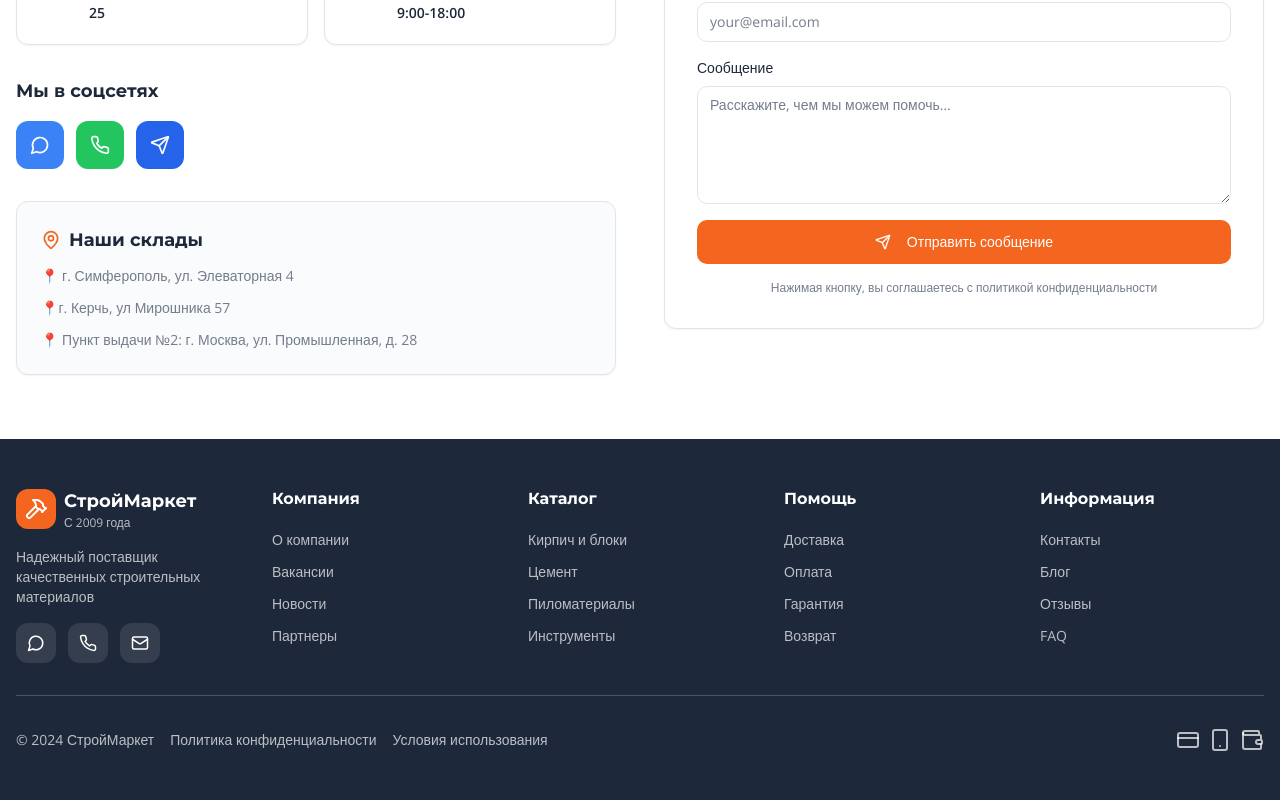
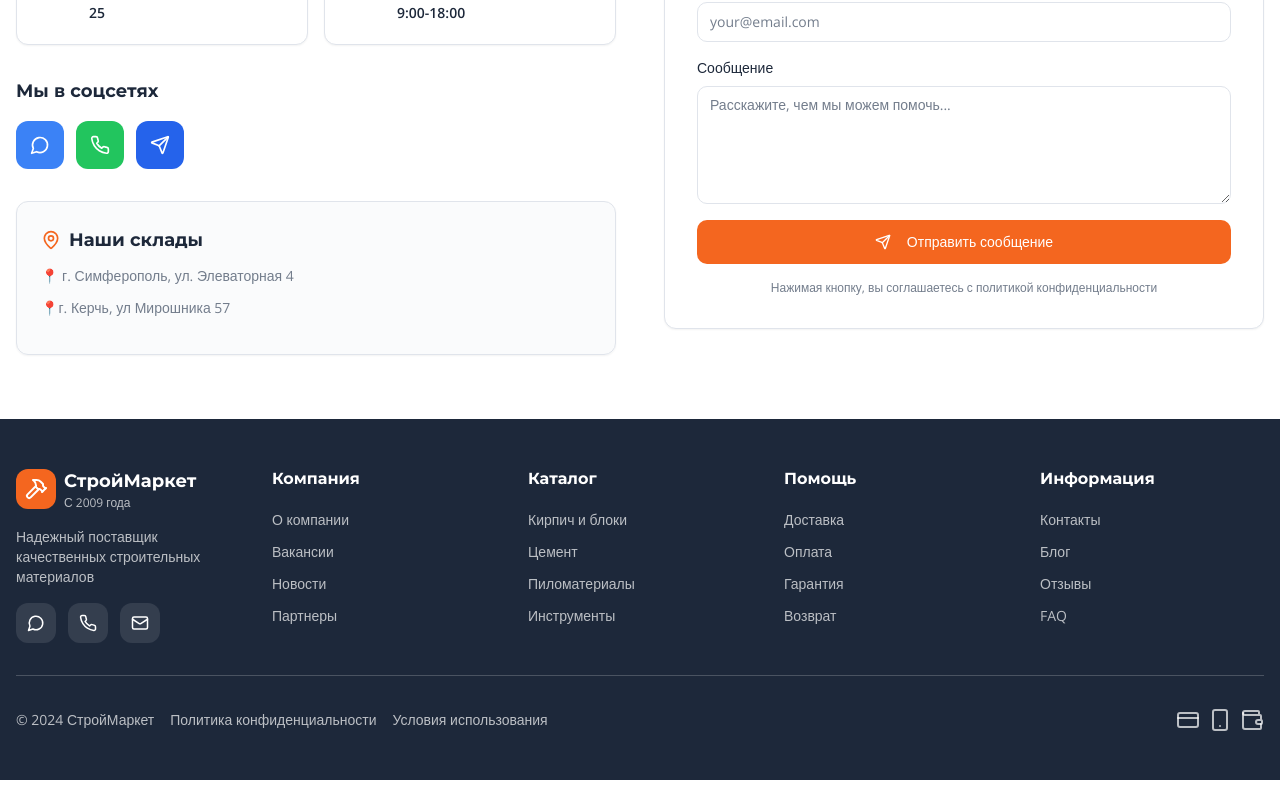
Before and after one commit to pr-poehali-dev/construction-materials-market, a React (Vite) app: page / in a window 1280 px wide. Shown: the part 6116-6916 px from the top of the page. Built offline with nearby package versions, Linux system fonts and the light colour scheme.

Commit message:
fix: обновление компонента

```diff
--- a/src/components/Contacts.tsx
+++ b/src/components/Contacts.tsx
@@ -99,7 +99,7 @@ const Contacts = () => {
               <div className="space-y-3 text-sm text-muted-foreground">
                 <p>📍 г. Симферополь, ул. Элеваторная 4</p>
                 <p>📍г. Керчь, ул Мирошника 57</p>
-                <p>📍 Пункт выдачи №2: г. Москва, ул. Промышленная, д. 28</p>
+                <p></p>
               </div>
             </Card>
           </div>
```
